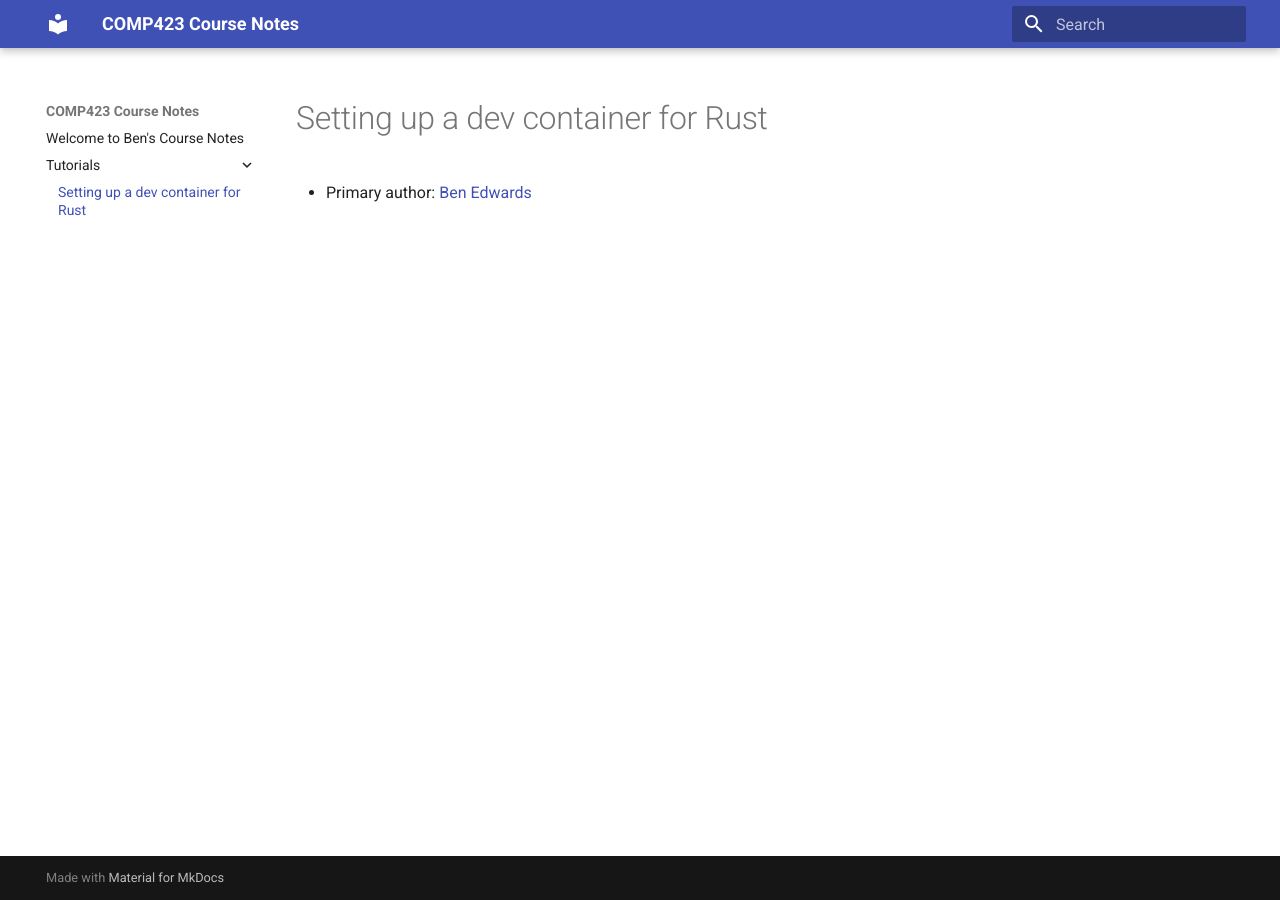
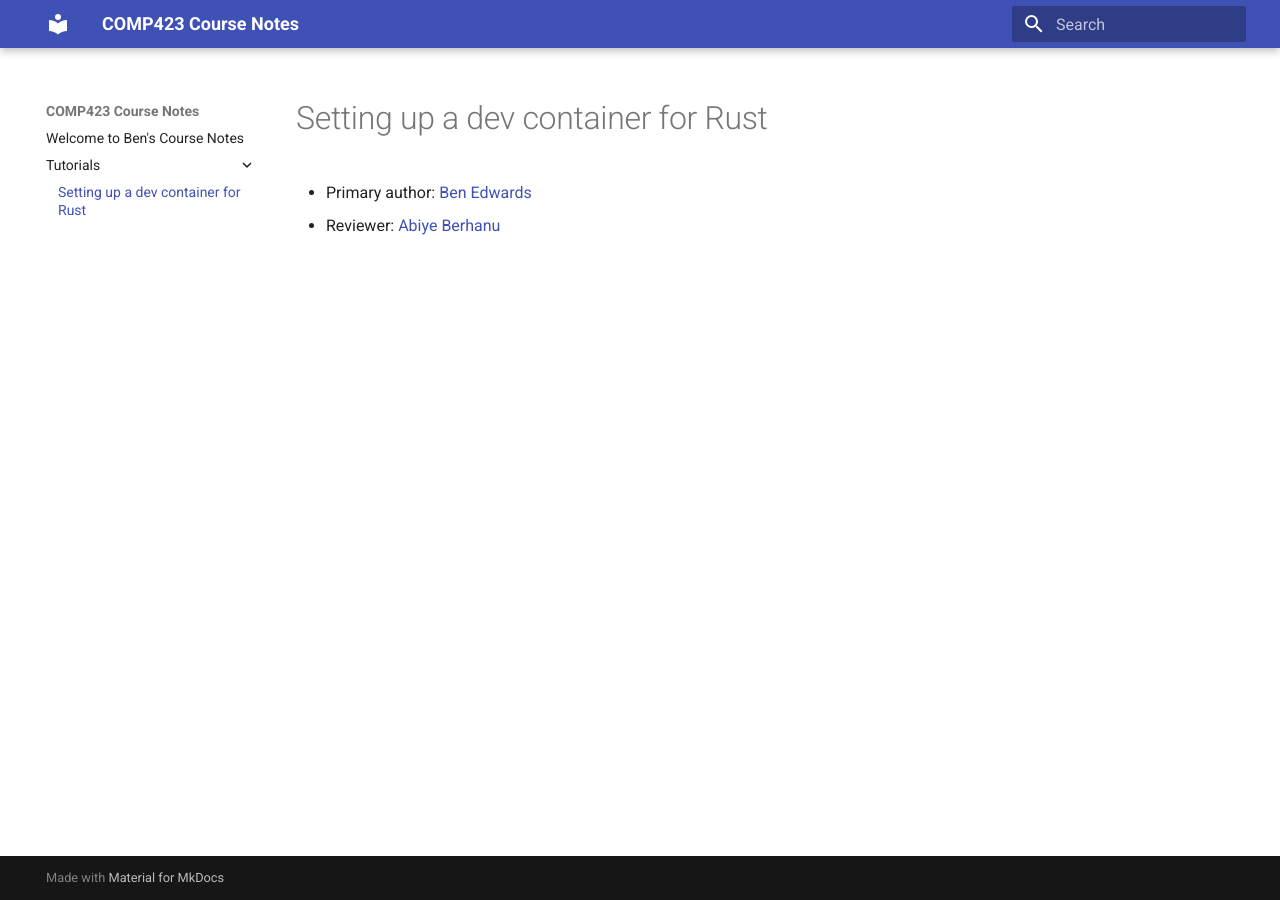
Before and after one commit to bkedwards/comp423-course-notes, an MkDocs documentation site: the page built from docs/tutorials/rust-setup.md, in a window 1280 px wide. Built offline with MkDocs 1.6.1 and Material for MkDocs 9.7.7, drawn with Linux system fonts in a browser that asks for light colours.

Commit message:
Reviewer added

```diff
--- a/docs/tutorials/rust-setup.md
+++ b/docs/tutorials/rust-setup.md
@@ -1,3 +1,4 @@
 # Setting up a dev container for Rust
 
 * Primary author: [Ben Edwards](https://github.com/bkedwards)
+* Reviewer: [Abiye Berhanu](https://github.com/aberhanu)
```
